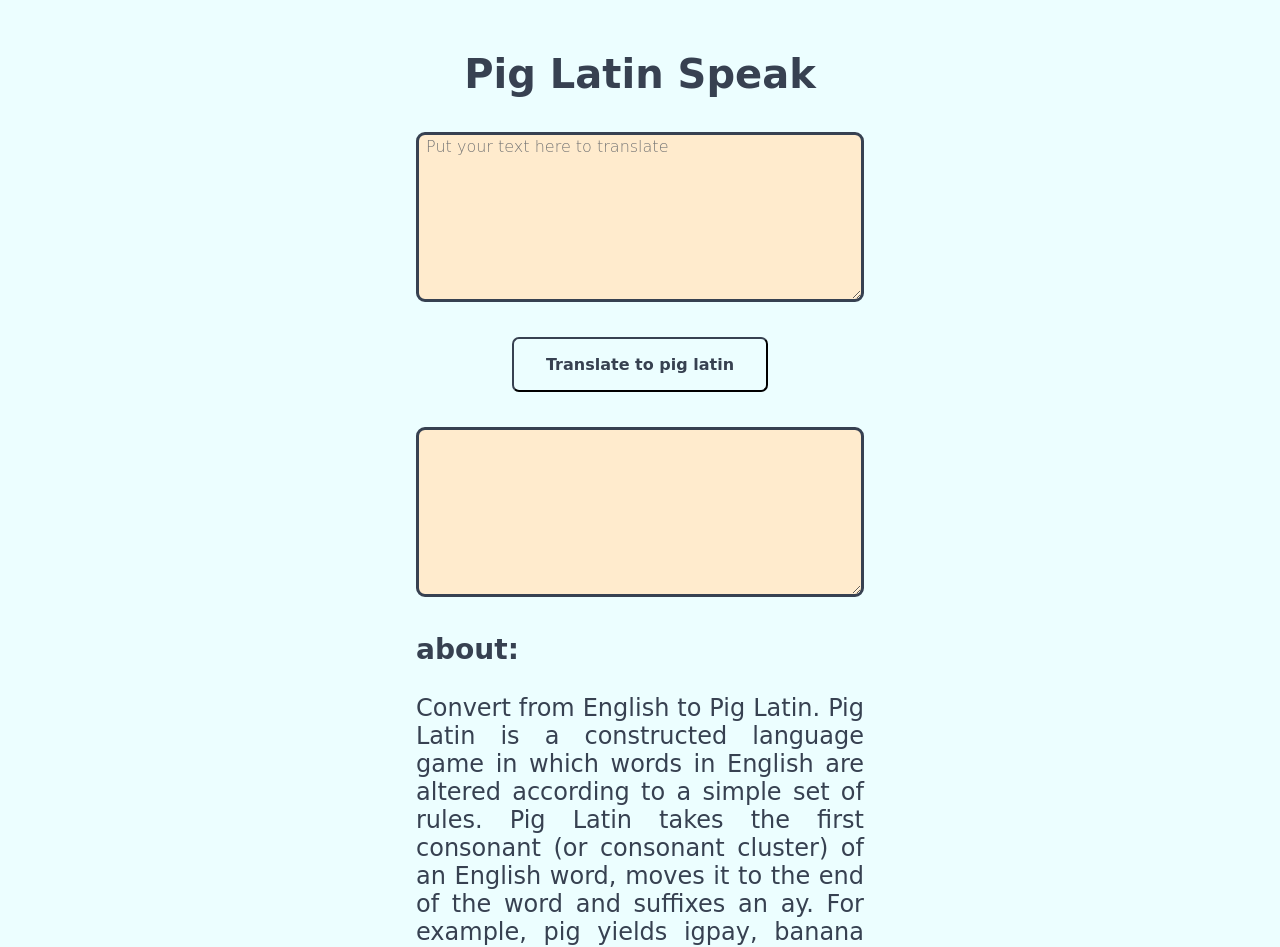
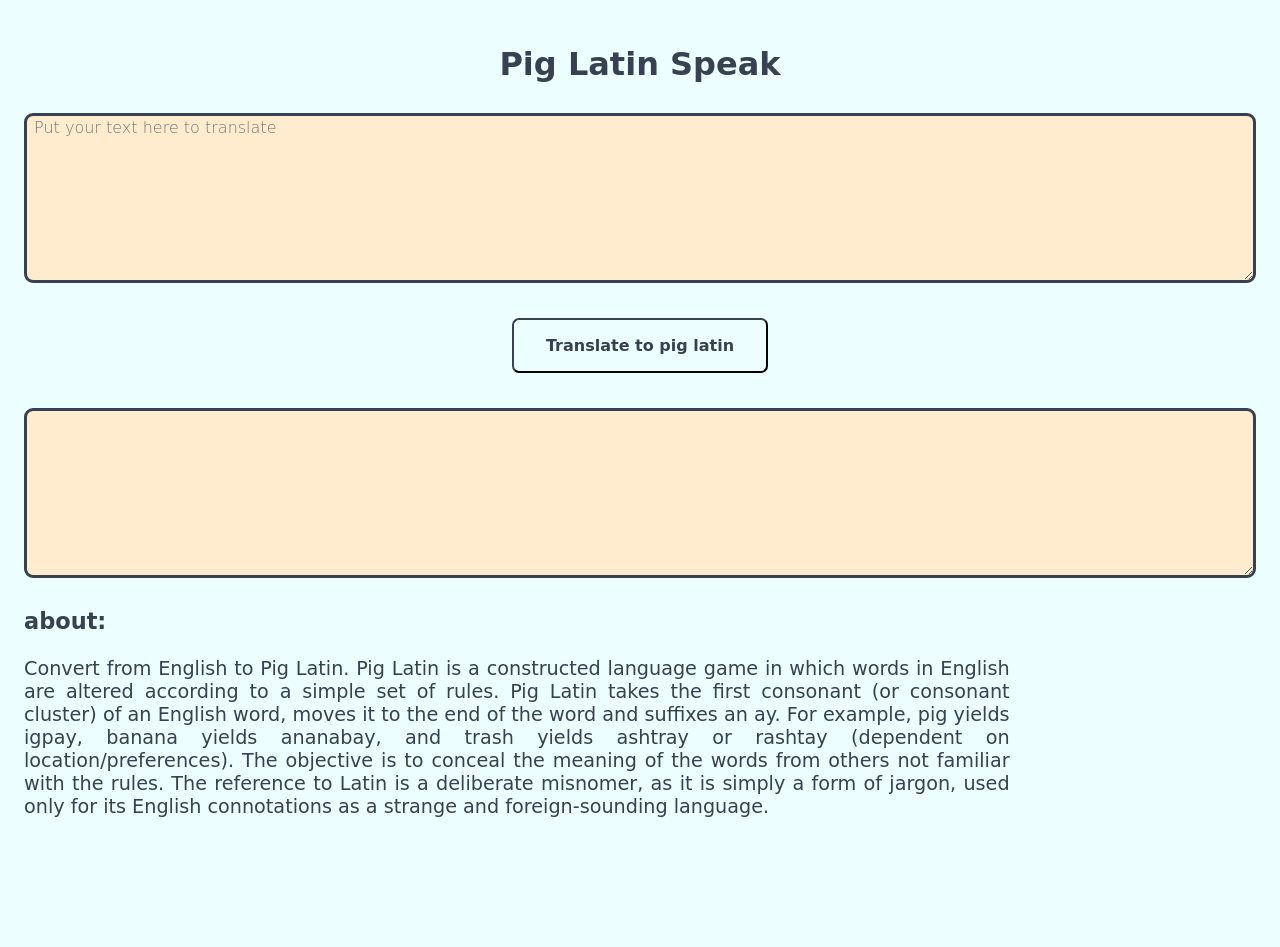
Before and after one commit to Rekhakumari28/neogcamp-banana-speak, a plain HTML site: page funtranslation.html in a window 1280 px wide. Shown: the top 947 px of the page. After the commit the page ends 861 px from the top, so only its background shows below. Drawn offline with Linux system fonts and the light colour scheme; a web font is replaced by a local one.

Commit message:
currection

```diff
--- a/funstyle.css
+++ b/funstyle.css
@@ -19,7 +19,7 @@ body {
 
 h1 {
     text-align: center;
-    font-size: 2.5rem;
+    font-size: 2rem;
 }
 
 .inputtext {
@@ -63,8 +63,8 @@ button:hover {
 }
 
 .informantion {
-    width: 35vw;
-    text-align: justify;
-    font-size: 1.5rem;
+    width: 80%;
+    text-align:justify;
+    font-size: 1.2rem;
 
 }
```
